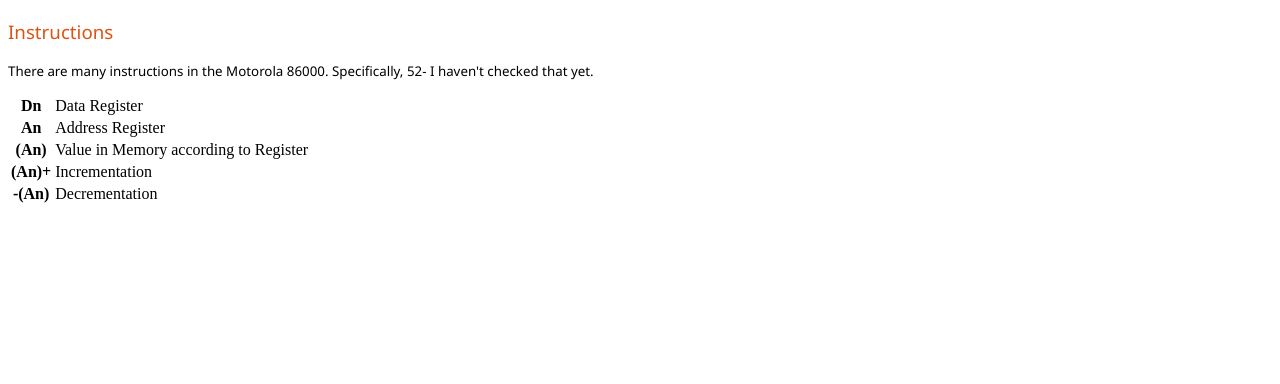
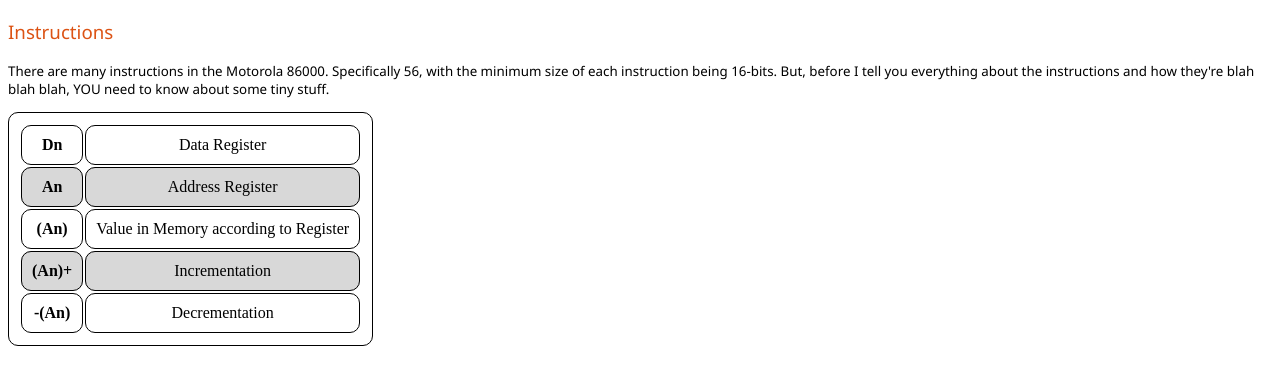
Before and after one commit to Ben-Jiggly-Noah/Motorola-68000-HTML, a plain HTML site: page instructions.html in a window 1280 px wide. Drawn offline with Linux system fonts and the light colour scheme.

Commit message:
Update instructions.html

```diff
--- a/instructions.html
+++ b/instructions.html
@@ -27,11 +27,22 @@
             font-family: 'Segoe UI', Tahoma, Geneva, Verdana, sans-serif;
             font-size: smaller;
         }
+        table, th, td {
+            border: 1px solid black;
+            border-radius: 10px;
+            text-align: center;
+            padding: 10px;
+        }
+        tr:nth-child(even) {
+            background-color: #d8d8d8;
+        }
     </style>
 </head>
 <body>
     <h3>Instructions</h3>
-    <p>There are many instructions in the Motorola 86000. Specifically, 52- I haven't checked that yet.</p>
+    <p>There are many instructions in the Motorola 86000. Specifically 56, with the minimum size of each instruction being 16-bits. But, before I tell you everything about the instructions and how they're blah blah blah, YOU need to know about some tiny stuff.
+
+    </p>
     <table>
         <tr>
             <th>Dn</th>
```
